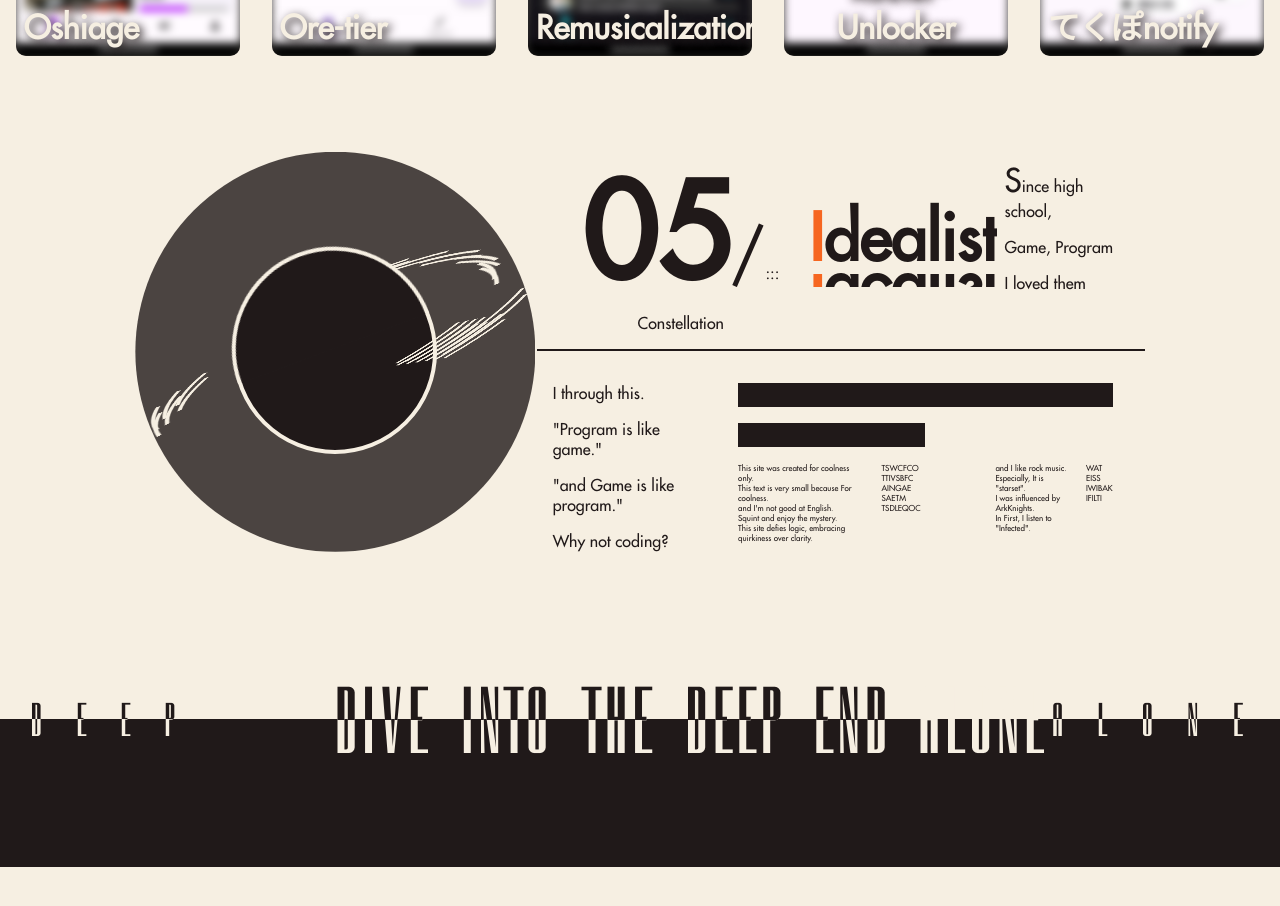
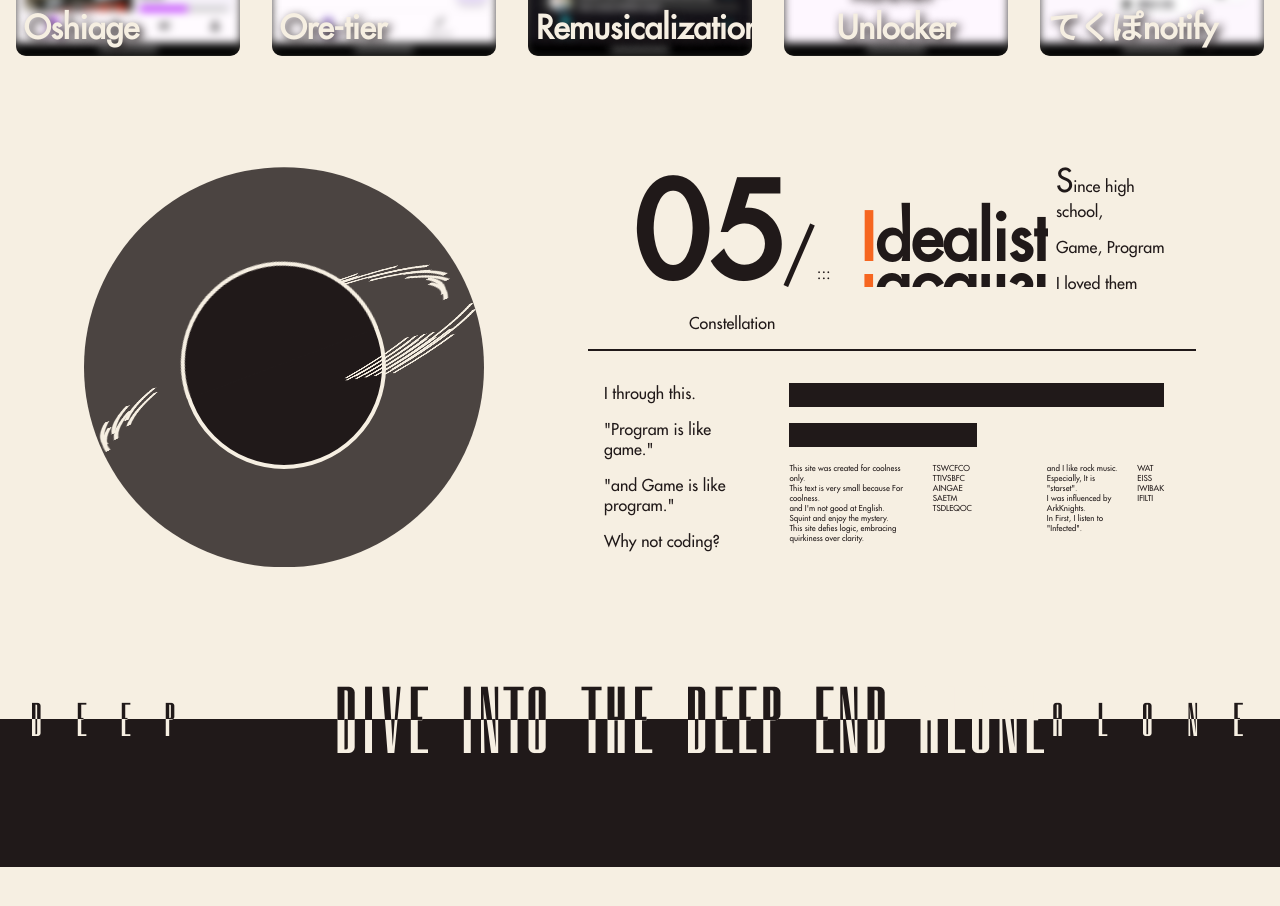
Before and after one commit to Rerurate514/portfolirate, a React (Create React App) app: page / in a window 1280 px wide. Shown: the part 3720-4626 px from the top of the page. Built offline with nearby package versions, Linux system fonts and the light colour scheme.

Commit message:
UIの調整

```diff
--- a/src/components/constellation.tsx
+++ b/src/components/constellation.tsx
@@ -3,11 +3,11 @@ import { Planet } from "./planet";
 import { SectionNumber } from "./sectionNumber";
 
 export const Constellation = () => {
-    return <div className="futura-font-light margin-32 flex center">
-        <div className="def-margin-top width-side-tiny">
+    return <div className="futura-font-light margin-32 flex center justify-sa">
+        <div className="def-margin-top center">
             <Planet />
         </div>
-        <div className=" width-side">
+        <div className="width-side">
             <div className="flex padding-16 justify-bw underLine">
                 <SectionNumber num={5} text={"Constellation"} />
                 <div className="center font-64 futura-font-bold">
```
